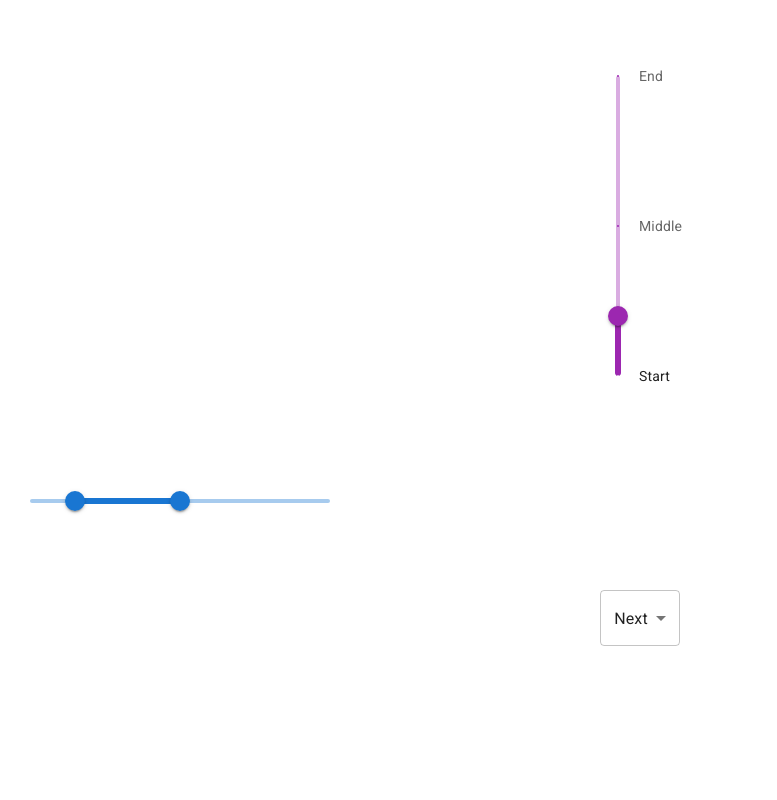
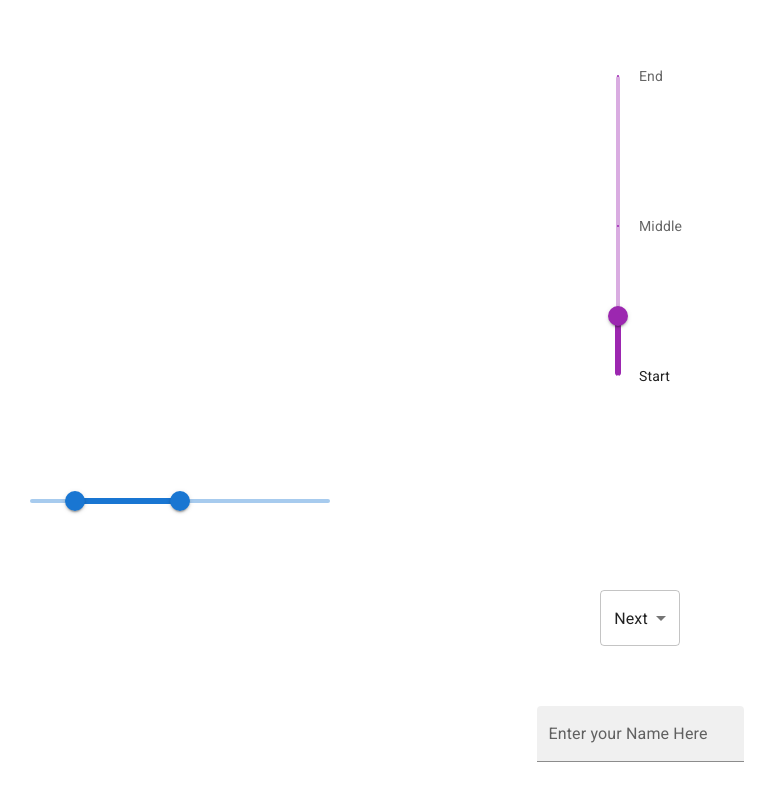
Before and after one commit to codewithzaman/Matrial_Ui_Tutorial, a React (Create React App) app: page / in a window 1280 px wide. Shown: the part 799-1599 px from the top of the page, without its empty margins (0-777 px from the left). Before the commit the page ends 1505 px from the top, so only its background shows below. Built offline with nearby package versions, Linux system fonts and the light colour scheme.

Commit message:
Text field

```diff
--- a/src/App.js
+++ b/src/App.js
@@ -7,6 +7,7 @@ import RadioButtons from './RadioButtons';
 import Sliders from './Sliders';
 import RangeSliders from './RangeSliders';
 import SelectBox from './Selectbox';
+import Textfields from './Textfields';
 
 
 function App() {
@@ -27,6 +28,8 @@ function App() {
       <br/> <br/>
       <SelectBox/>
       <br/><br/><br/>
+      <Textfields/>
+      <br/> <br/>
         </div>
   );
 
--- /dev/null
+++ b/src/Textfields.js
@@ -0,0 +1,16 @@
+import { TextField } from '@mui/material'
+import React from 'react'
+
+function Textfields() {
+    const getData =(e)=>{
+        console.log(e.target.value);
+    }
+  return (
+    <div>
+      <TextField label="Enter your Name Here" color='secondary' variant='filled'  onChange={getData} />
+      <br/>
+    </div>
+  )
+}
+
+export default Textfields
```
